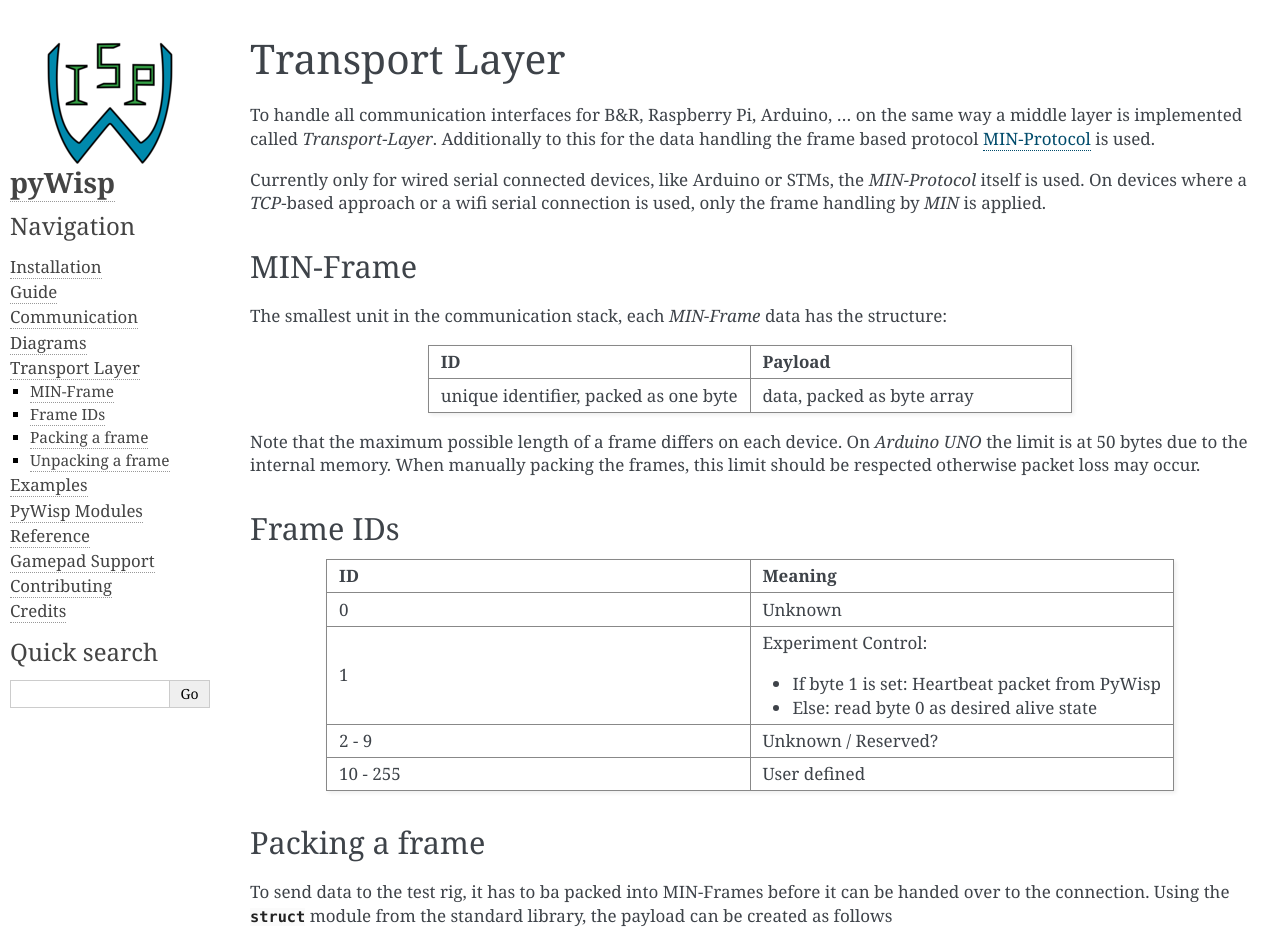
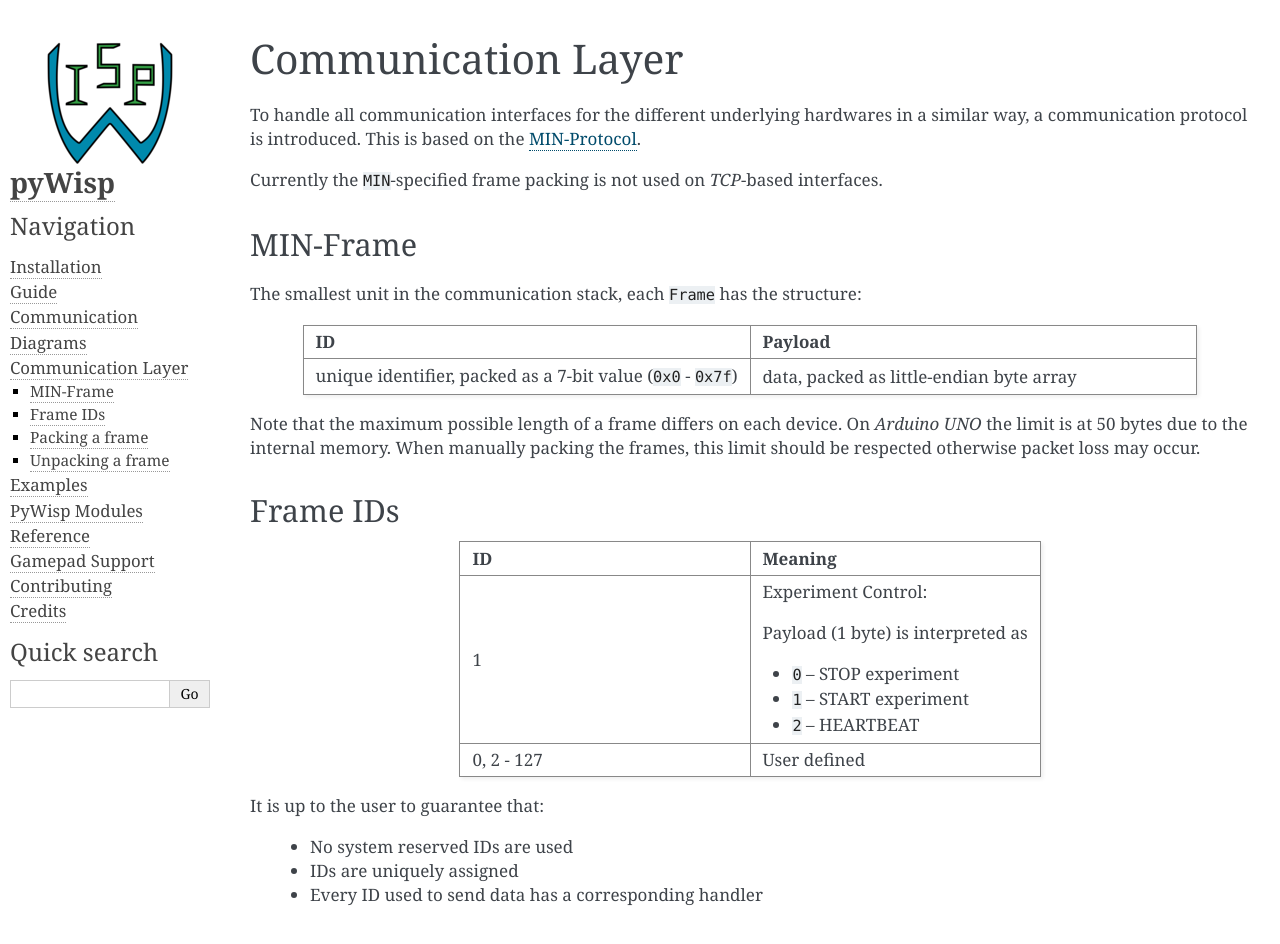
Before and after one commit to umit-iace/tool-pywisp, a Sphinx documentation site: the page built from docs/transport/index.rst, in a window 1280 px wide and 1400 px high. Shown: the top 944 px of the window. Built offline with Sphinx 7.4.7, drawn with Linux system fonts in a browser that asks for light colours; formulas are drawn with MathJax 3; the version number is read from the project's files by our own code; some of the changed text lies outside the part shown; grey boxes are pictures that could not be loaded.

```diff
--- a/docs/transport/index.rst
+++ b/docs/transport/index.rst
@@ -1,18 +1,18 @@
-Transport Layer
+.. _communication_layer:
+
+Communication Layer
 ===============
 
-To handle all communication interfaces for B&R, Raspberry Pi, Arduino, ... on the same way a middle layer is implemented
-called `Transport-Layer`. Additionally to this for the data handling the frame based protocol
-`MIN-Protocol <https://github.com/min-protocol/min>`_ is used.
+To handle all communication interfaces for the different underlying hardwares in a similar way,
+a communication protocol is introduced.
+This is based on the `MIN-Protocol <https://github.com/min-protocol/min>`_.
 
-Currently only for wired serial connected devices, like Arduino or STMs, the `MIN-Protocol` itself is used.
-On devices where a `TCP`-based approach or a wifi serial connection is used, only the frame handling by `MIN` is
-applied.
+Currently the ``MIN``-specified frame packing is not used on `TCP`-based interfaces.
 
 MIN-Frame
 ---------
 
-The smallest unit in the communication stack, each `MIN-Frame` data has the structure:
+The smallest unit in the communication stack, each ``Frame`` has the structure:
 
 .. list-table::
     :widths: 50 50
@@ -20,8 +20,8 @@ The smallest unit in the communication stack, each `MIN-Frame` data has the stru
 
     * - ID
       - Payload
-    * - unique identifier, packed as one byte
-      - data, packed as byte array
+    * - unique identifier, packed as a 7-bit value (``0x0`` - ``0x7f``)
+      - data, packed as little-endian byte array
 
 Note that the maximum possible length of a frame differs on each device.
 On `Arduino UNO` the limit is at 50 bytes due to the internal memory.
@@ -37,18 +37,23 @@ Frame IDs
 
     * - ID
       - Meaning
-    * - 0
-      - Unknown
     * - 1
       - Experiment Control:
 
-        * If byte 1 is set: Heartbeat packet from PyWisp
-        * Else: read byte 0 as desired alive state
+        Payload (1 byte) is interpreted as
 
-    * - 2 - 9
-      - Unknown / Reserved?
-    * - 10 - 255
+        - ``0`` -- STOP experiment
+        - ``1`` -- START experiment
+        - ``2`` -- HEARTBEAT
+
+    * - 0, 2 - 127
       - User defined
+
+It is up to the user to guarantee that:
+
+    * No system reserved IDs are used
+    * IDs are uniquely assigned
+    * Every ID used to send data has a corresponding handler
 
 
 Packing a frame
@@ -69,22 +74,15 @@ a trajectory), the helper function :meth:`pywisp.utils.packArrayToFrame` may be
    :language: python
    :lines: 31-34
 
-In the end it is up to the user to guarantee that:
-
-    * No system reserved IDs are used
-    * None of several ExperimentModules do use the same frame ID
-    * Every frame ID used on the rig or the remote has an appropriate
-      handler on the other side
-
 
 Unpacking a frame
 -----------------
 
-When a frame is received by pywisp, it has to be unpacked to further process the information therein.
+When a frame is received by PyWisp, it has to be unpacked to further process the information therein.
 
 .. literalinclude:: ../../examples/generic/visu/trajectory.py
    :language: python
    :lines: 38-45
 
-Note that currently no logic is available in pywisp to unpack a series of frames
+Note that currently no logic is available in PyWisp to unpack a series of frames
 and join them into one set of measurements.
```
Also changed, not shown: docs/communication/index.rst (+34 -25 lines), docs/guide/index.rst (+51 -51 lines).
